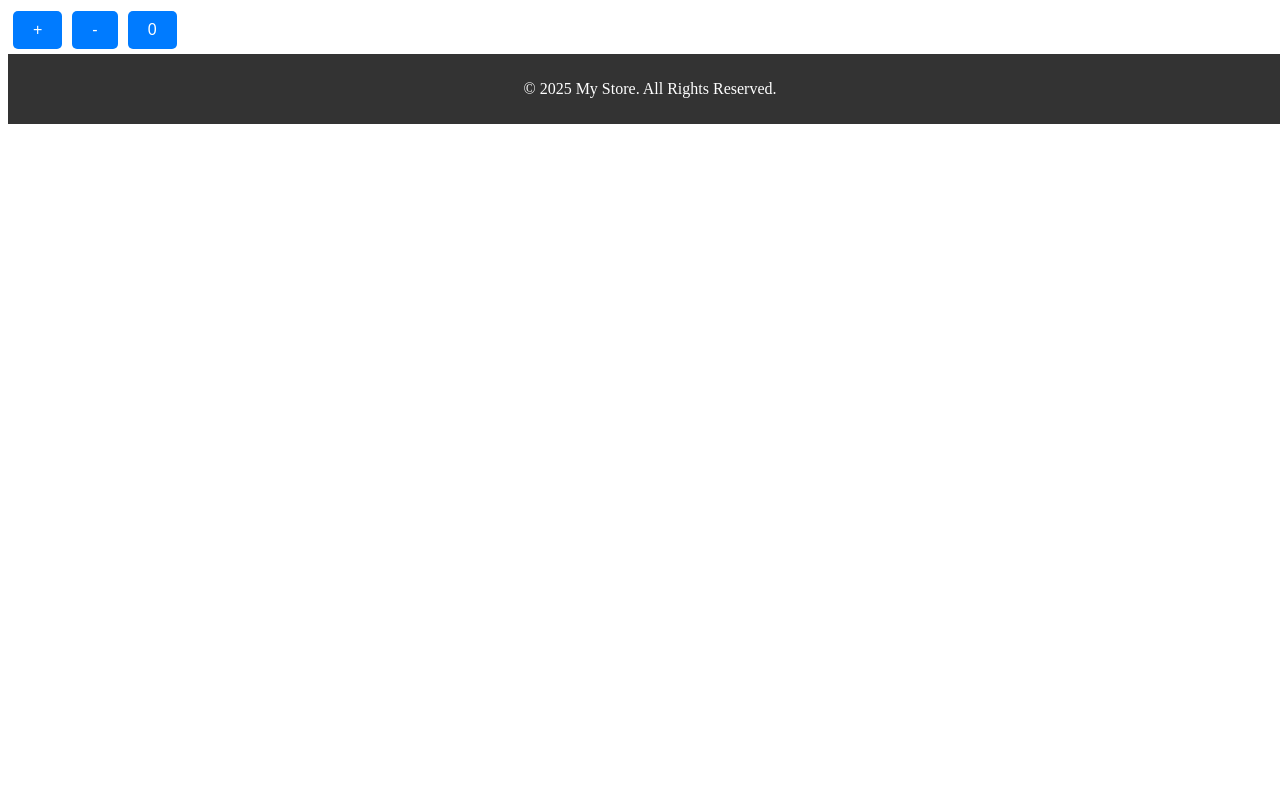
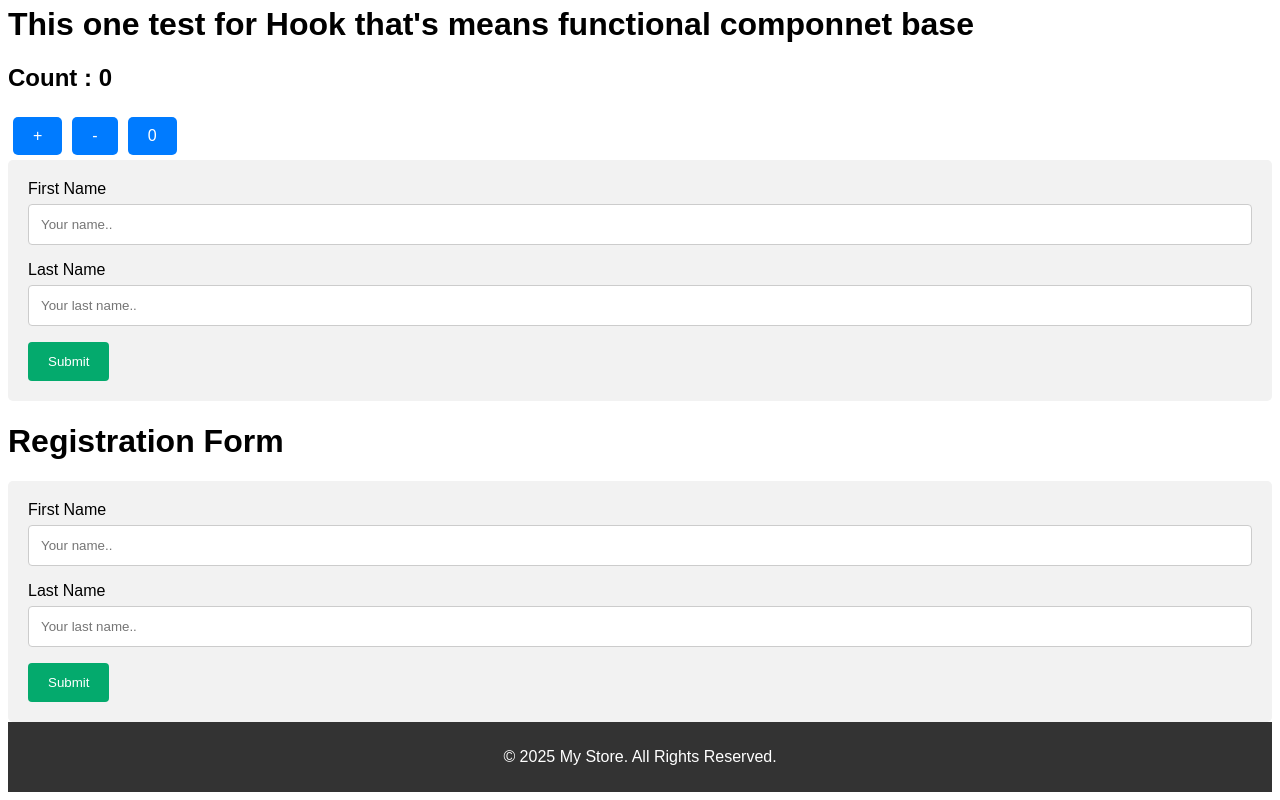
Before and after one commit to haidercse/React_ProductList, a React (Vite) app: page / in a window 1280 px wide. Shown: the part 1288-2088 px from the top of the page. Before the commit the page ends 1420 px from the top, so only its background shows below. Built offline with nearby package versions, Linux system fonts and the light colour scheme.

Commit message:
form submit in react

```diff
--- a/src/App.jsx
+++ b/src/App.jsx
@@ -10,6 +10,8 @@ import EventHandelling from "./components/Eventhandelling/index";
 import EventHandellingByFunction from "./components/Eventhandelling/eventHandellingbyFunction";
 import EventBinding from "./components/EventBinding";
 import Hook from "./components/Hook";
+import Form from "./components/Form";
+import FormHandelling from "./components/FormHandelling/form";
 function App() {
   return (
     <>
@@ -22,6 +24,8 @@ function App() {
         < EventHandelling  />
         < EventBinding  />
         < Hook  />
+        < Form />
+        < FormHandelling />
 
         <Footer />
       </div>
--- /dev/null
+++ b/src/components/Form/index.jsx
@@ -0,0 +1,53 @@
+import React, { useState } from 'react';
+
+export default function Form() {
+  const [formData, setFormData] = useState({
+    firstName: '',
+    lastName: '',
+
+  });
+
+  const handleChange = (e) => {
+    setFormData({
+      ...formData,
+      [e.target.name]: e.target.value
+    });
+
+  };
+
+  const handleSubmit = (e) => {
+    e.preventDefault();
+    console.log(formData);
+  };
+
+  return (
+    <div>
+      <div className="container">
+        <form onSubmit={handleSubmit}>
+          <label htmlFor="fname">First Name</label>
+          <input
+            type="text"
+            id="fname"
+            name="firstName"
+            placeholder="Your name.."
+            value={formData.firstName}
+            onChange={handleChange}
+          />
+
+          <label htmlFor="lname">Last Name</label>
+          <input
+            type="text"
+            id="lname"
+            name="lastName"
+            placeholder="Your last name.."
+            value={formData.lastName}
+            onChange={handleChange}
+          />
+
+
+          <input type="submit" value="Submit" />
+        </form>
+      </div>
+    </div>
+  );
+}
--- /dev/null
+++ b/src/components/FormHandelling/form.jsx
@@ -0,0 +1,49 @@
+import React, { useState } from "react";
+
+export default function form_handelling() {
+
+  const [user, setUser] = useState({firstName: '',lastName: ''});
+  const {firstName,lastName} = user;
+
+  const handleChange = (e) => {
+    console.log(e.target.name);
+    setUser({...user,[e.target.name]: e.target.value});
+  };
+
+  const handleSubmit = (e) => {
+    e.preventDefault();
+    console.log(user);
+    setUser({firstName: '',lastName: ''});
+
+  };
+  return (
+    <div>
+      <h1>Registration Form </h1>
+      <div className="container">
+        <form onSubmit={handleSubmit}>
+          <label htmlFor="fname">First Name</label>
+          <input
+            type="text"
+            id="fname"
+            name="firstName"
+            placeholder="Your name.."
+            value={firstName}
+            onChange={handleChange}
+          />
+
+          <label htmlFor="lname">Last Name</label>
+          <input
+            type="text"
+            id="lname"
+            name="lastName"
+            placeholder="Your last name.."
+            value={lastName}
+            onChange={handleChange}
+          />
+
+          <input type="submit" value="Submit" />
+        </form>
+      </div>
+    </div>
+  );
+}
--- a/src/index.css
+++ b/src/index.css
@@ -26,3 +26,36 @@
   .button:active {
     background-color: #004494;  /* Even darker blue when clicked */
   }
+
+  body {font-family: Arial, Helvetica, sans-serif;}
+* {box-sizing: border-box;}
+
+input[type=text], select, textarea {
+  width: 100%;
+  padding: 12px;
+  border: 1px solid #ccc;
+  border-radius: 4px;
+  box-sizing: border-box;
+  margin-top: 6px;
+  margin-bottom: 16px;
+  resize: vertical;
+}
+
+input[type=submit] {
+  background-color: #04AA6D;
+  color: white;
+  padding: 12px 20px;
+  border: none;
+  border-radius: 4px;
+  cursor: pointer;
+}
+
+input[type=submit]:hover {
+  background-color: #45a049;
+}
+
+.container {
+  border-radius: 5px;
+  background-color: #f2f2f2;
+  padding: 20px;
+}
```
